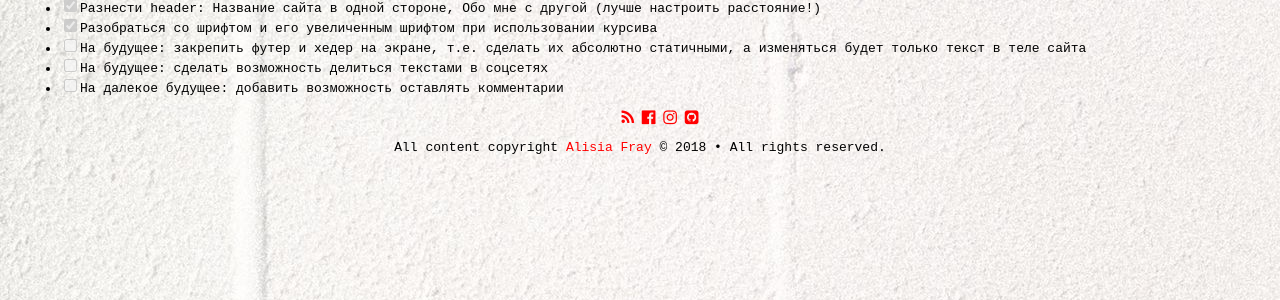
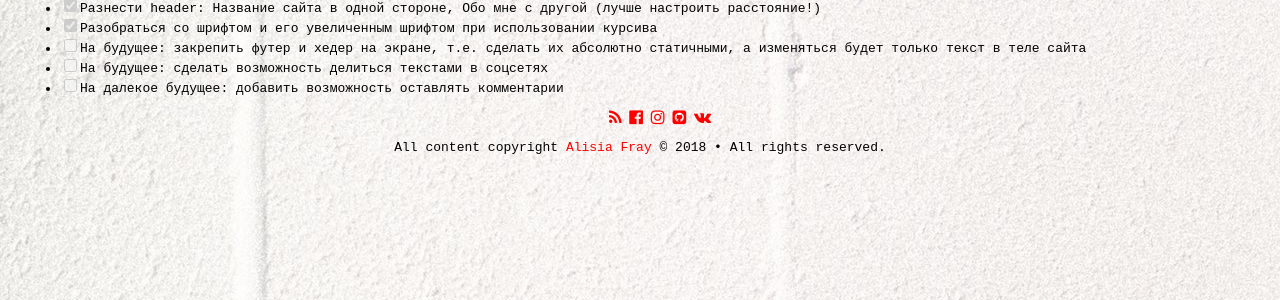
Before and after one commit to frayalisia/frayalisia.github.io, a Jekyll site: the page built from README.md, in a window 1280 px wide. Shown: the part 312-612 px from the top of the page. Built offline with Jekyll 4.4.1, drawn with Linux system fonts in a browser that asks for light colours; nearby versions of some CDN libraries; our own code applies the rules of GitHub Pages for plain Markdown files.

Commit message:
Update footer.html

```diff
--- a/_includes/footer.html
+++ b/_includes/footer.html
@@ -10,8 +10,11 @@
       {% if site.github_url %}
         <li><a href="{{ site.github_url }}"><i class="fa fa-github-square" aria-hidden="true"></i></a></li>
       {% endif %}
+      {% if site.vk_url %}
+        <li><a href="{{ site.vk_url }}"><i class="fa fa-vk" aria-hidden="true"></i></a></li>
+      {% endif %}
   </ul>
   <div class="inner">
-      <section class="copyright">All content copyright <a href="mailto:frayalisia@gmail.com">Alisia Fray</a> &copy; 2018 &bull; All rights reserved.</section>
+      <section class="copyright">All content copyright <a href="mailto:{{ site.email }}">Alisia Fray</a> &copy; 2018 &bull; All rights reserved.</section>
   </div>
 </footer>
```
